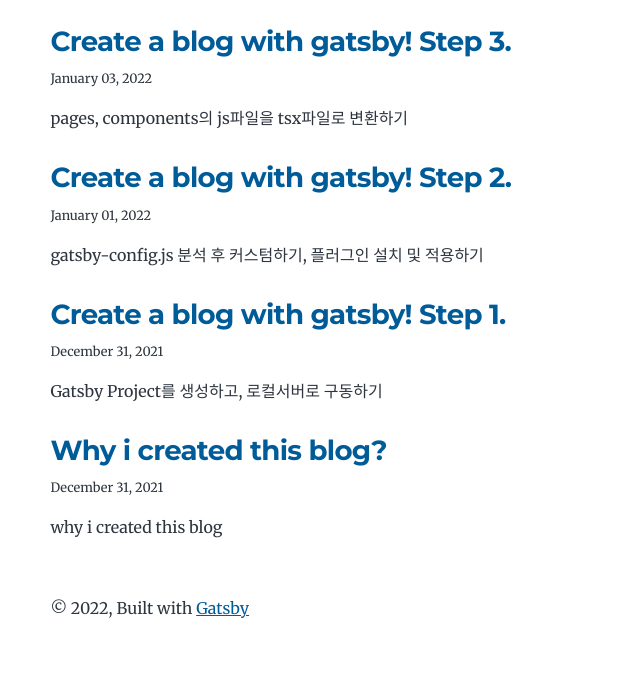
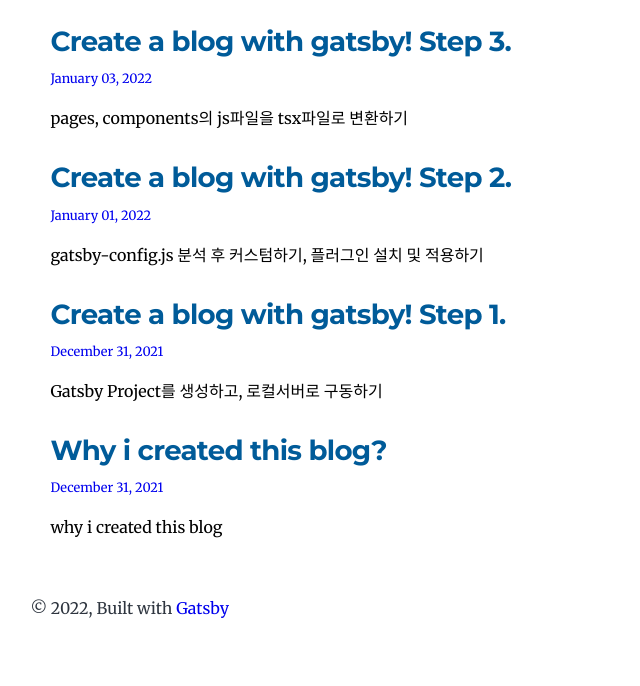
Before and after one commit to qhtjd2131/gatsby-bosung-blog, a Gatsby site: page / in a window 1280 px wide. Shown: the part 701-1387 px from the top of the page, without its empty margins (319-959 px from the left). Built offline with nearby package versions, Linux system fonts and the light colour scheme; Gatsby itself is replaced by a stand-in of ours.

Commit message:
post list item styling

```diff
--- /dev/null
+++ b/Styled.md
@@ -0,0 +1,12 @@
+
+
+
+
+
+
+styled-component에 className을 정의한 경우 className style이 적용된 후 styled-components가 override된다.
+
+
+css에서 사용하는 global variables 는 어떻게 styled components에서 활용할까?
+
+=> styled-components에서 제공하는 createGlobalStyle를 활용
--- /dev/null
+++ b/src/GlobalStyle.tsx
@@ -0,0 +1,73 @@
+import { createGlobalStyle } from "styled-components"
+
+const GlobalStyle: any = createGlobalStyle`
+
+:root {
+  --maxWidth-none: "none";
+  --maxWidth-xs: 20rem;
+  --maxWidth-sm: 24rem;
+  --maxWidth-md: 28rem;
+  --maxWidth-lg: 32rem;
+  --maxWidth-xl: 36rem;
+  --maxWidth-2xl: 42rem;
+  --maxWidth-3xl: 48rem;
+  --maxWidth-4xl: 56rem;
+  --maxWidth-5xl: 70rem;
+  --maxWidth-full: "100%";
+  --maxWidth-wrapper: var(--maxWidth-4xl);
+  --maxWidth-wrapper-mobile: var(--maxWidth-2xl);
+  --spacing-px: "1px";
+  --spacing-0: 0;
+  --spacing-1: 0.25rem;
+  --spacing-2: 0.5rem;
+  --spacing-3: 0.75rem;
+  --spacing-4: 1rem;
+  --spacing-5: 1.25rem;
+  --spacing-6: 1.5rem;
+  --spacing-8: 2rem;
+  --spacing-10: 2.5rem;
+  --spacing-12: 3rem;
+  --spacing-16: 4rem;
+  --spacing-20: 5rem;
+  --spacing-24: 6rem;
+  --spacing-32: 8rem;
+  --fontFamily-sans: "NotoSansKR", Montserrat, system-ui, -apple-system,
+    BlinkMacSystemFont, "Segoe UI", Roboto, "Helvetica Neue", Arial, "Noto Sans",
+    sans-serif, "Apple Color Emoji", "Segoe UI Emoji", "Segoe UI Symbol",
+    "Noto Color Emoji";
+  --fontFamily-serif: "NotoSansKR", "Merriweather", "Georgia", Cambria,
+    "Times New Roman", Times, serif;
+  --font-body: var(--fontFamily-serif);
+  --font-heading: var(--fontFamily-sans);
+  --fontWeight-normal: 400;
+  --fontWeight-medium: 500;
+  --fontWeight-semibold: 600;
+  --fontWeight-bold: 700;
+  --fontWeight-extrabold: 800;
+  --fontWeight-black: 900;
+  --fontSize-root: 16px;
+  --lineHeight-none: 1;
+  --lineHeight-tight: 1.1;
+  --lineHeight-normal: 1.5;
+  --lineHeight-relaxed: 1.625;
+  /* 1.200 Minor Third Type Scale */
+  --fontSize-0: 0.833rem;
+  --fontSize-1: 1rem;
+  --fontSize-2: 1.2rem;
+  --fontSize-3: 1.44rem;
+  --fontSize-4: 1.728rem;
+  --fontSize-5: 2.074rem;
+  --fontSize-6: 2.488rem;
+  --fontSize-7: 2.986rem;
+  --color-primary: #005b99;
+  --color-text: #2e353f;
+  --color-text-light: #4f5969;
+  --color-heading: #1a202c;
+  --color-heading-black: black;
+  --color-accent: #d1dce5;
+  --color-test : black;
+  --color-postitem-hover : #f1f1fa;
+}
+`
+
+export default GlobalStyle
--- a/src/components/bio.tsx
+++ b/src/components/bio.tsx
@@ -8,6 +8,14 @@
 import * as React from "react"
 import { useStaticQuery, graphql } from "gatsby"
 import { StaticImage } from "gatsby-plugin-image"
+import styled from "styled-components"
+
+
+//style
+
+const BioWrapper = styled.div`
+  margin-left : 20px;
+`;
 
 interface ISocial {
   github: string
@@ -44,7 +52,7 @@
   const social: ISocial = data.site.siteMetadata?.social
 
   return (
-    <div className="bio">
+    <BioWrapper className="bio">
       <StaticImage
         className="bio-avatar"
         layout="fixed"
@@ -66,11 +74,11 @@
             https://github.com/{social?.github || ""}
           </a>
           <br />
-          Email:
+          E-mail:
           <>{` ${social?.gmail || ``}@gmail.com`}</>
         </p>
       )}
-    </div>
+    </BioWrapper>
   )
 }
 
--- a/src/components/layout.tsx
+++ b/src/components/layout.tsx
@@ -1,23 +1,27 @@
 import * as React from "react"
 import { Link } from "gatsby"
+import styled from "styled-components"
 
+//style
+const MainHeader = styled.h1``
 
-interface ILayoutProps{
-  location : Location,
-  title : string,
-  children : React.ReactNode,
+//interface
+interface ILayoutProps {
+  location: Location
+  title: string
+  children: React.ReactNode
 }
 
-const Layout = ({ location, title, children } : ILayoutProps) => {
+const Layout = ({ location, title, children }: ILayoutProps) => {
   const rootPath = `${__PATH_PREFIX__}/`
   const isRootPath = location.pathname === rootPath
 
   let header
   if (isRootPath) {
     header = (
-      <h1 className="main-heading">
+      <MainHeader className="main-heading">
         <Link to="/">{title}</Link>
-      </h1>
+      </MainHeader>
     )
   } else {
     header = (
--- a/src/components/seo.tsx
+++ b/src/components/seo.tsx
@@ -8,6 +8,13 @@
 import * as React from "react"
 import { Helmet } from "react-helmet"
 import { useStaticQuery, graphql } from "gatsby"
+import styled from "styled-components"
+
+
+//style
+const HelmetWrapper = styled.div`
+ margin-left : 20px;
+`
 
 interface SEOProps {
   description?: string,
--- a/src/pages/index.tsx
+++ b/src/pages/index.tsx
@@ -1,10 +1,26 @@
 import * as React from "react"
 import { Link, graphql } from "gatsby"
+import styled from "styled-components"
 
 import Bio from "../components/bio"
 import Layout from "../components/layout"
 import Seo from "../components/seo"
+import GlobalStyle from "../GlobalStyle"
 
+//style
+const PostItemsWrapper = styled.article`
+padding : 0px 20px;
+cursor : pointer;
+transition : 0.2s ease-in-out;
+  &:hover {
+    background-color: var(--color-postitem-hover);
+  }
+`
+const DescriptionWrapper = styled.section`
+  color: black;
+`
+
+//interface
 interface BlogIndexProps {
   data: {
     site: {
@@ -35,12 +51,10 @@
   const siteTitle: string = data.site.siteMetadata?.title || `Title`
   const posts: Inode[] = data.allMarkdownRemark.nodes
 
-
-
-  console.log(data)
-
   if (posts.length === 0) {
     return (
+      <>
+        <GlobalStyle />
         <Layout location={location} title={siteTitle}>
           <Seo title="All posts" />
           <Bio />
@@ -50,10 +64,13 @@
             gatsby-config.js).
           </p>
         </Layout>
+      </>
     )
   }
 
   return (
+    <>
+      <GlobalStyle />
       <Layout location={location} title={siteTitle}>
         <Seo title="All posts" />
         <Bio />
@@ -63,33 +80,34 @@
 
             return (
               <li key={post.fields.slug}>
-              <article
+                <PostItemsWrapper
                   className="post-list-item"
                   itemScope
                   itemType="http://schema.org/Article"
                 >
+                  <Link to={post.fields.slug} itemProp="url">
                     <header>
                       <h2>
-                    <Link to={post.fields.slug} itemProp="url">
                         <span itemProp="headline">{title}</span>
-                    </Link>
                       </h2>
                       <small>{post.frontmatter.date}</small>
                     </header>
-                <section>
+                    <DescriptionWrapper>
                       <p
                         dangerouslySetInnerHTML={{
                           __html: post.frontmatter.description || post.excerpt,
                         }}
                         itemProp="description"
                       />
-                </section>
-              </article>
+                    </DescriptionWrapper>
+                  </Link>
+                </PostItemsWrapper>
               </li>
             )
           })}
         </ol>
       </Layout>
+    </>
   )
 }
 
--- a/src/style.css
+++ b/src/style.css
@@ -236,10 +236,15 @@
   border-bottom: 1px solid var(--color-accent);
 }
 
+.div-test{
+  width : 200px;
+  height : 200px;
+}
 /* Link */
 
 a {
-  color: var(--color-primary);
+  /* color: var(--color-primary); */
+  text-decoration: none;
 }
 
 a:hover,
@@ -255,8 +260,6 @@
   margin: var(--spacing-0) auto;
   max-width: var(--maxWidth-wrapper);
   padding: var(--spacing-10) var(--spacing-5);
-
-
 }
 
 
@@ -277,6 +280,7 @@
 .main-heading {
   font-size: var(--fontSize-7);
   margin: 0;
+  margin-left:20px;
 }
 
 .post-list-item {
```
Lines whose indentation alone changed are shown as unchanged.
